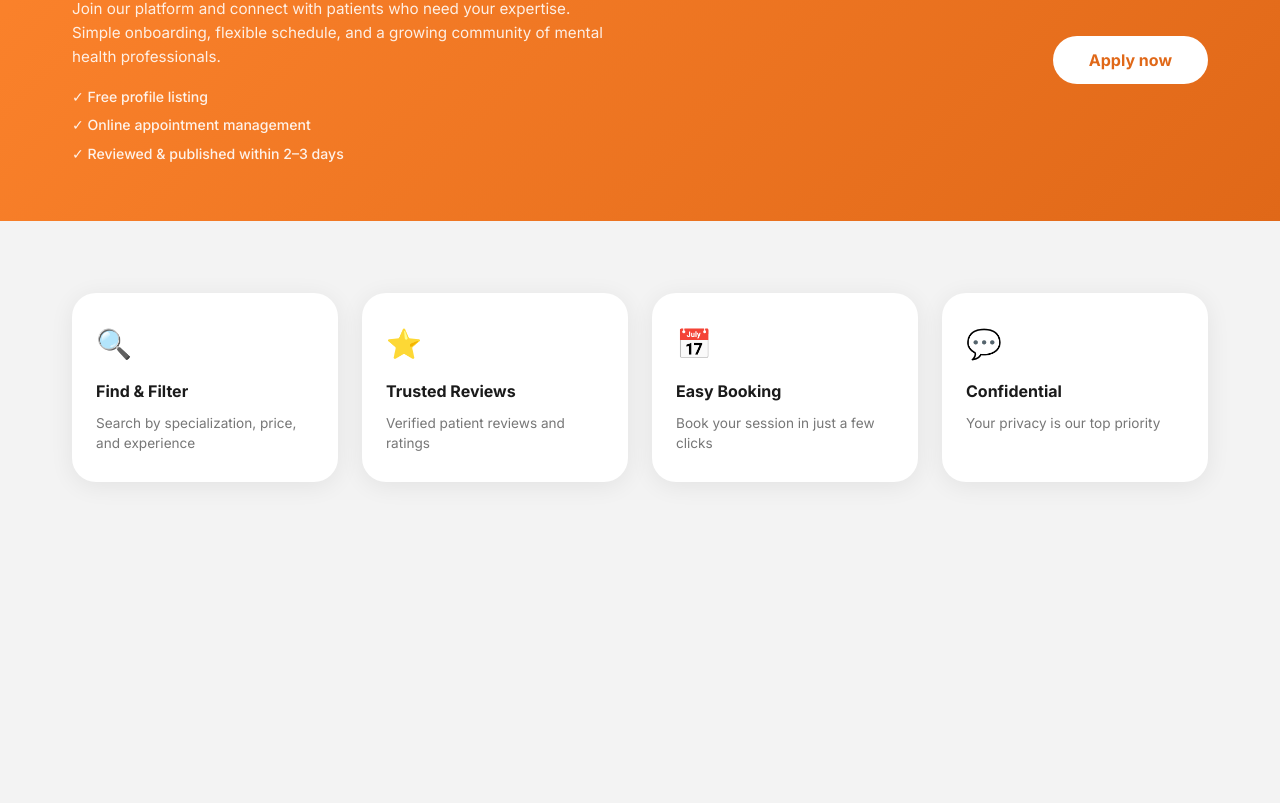
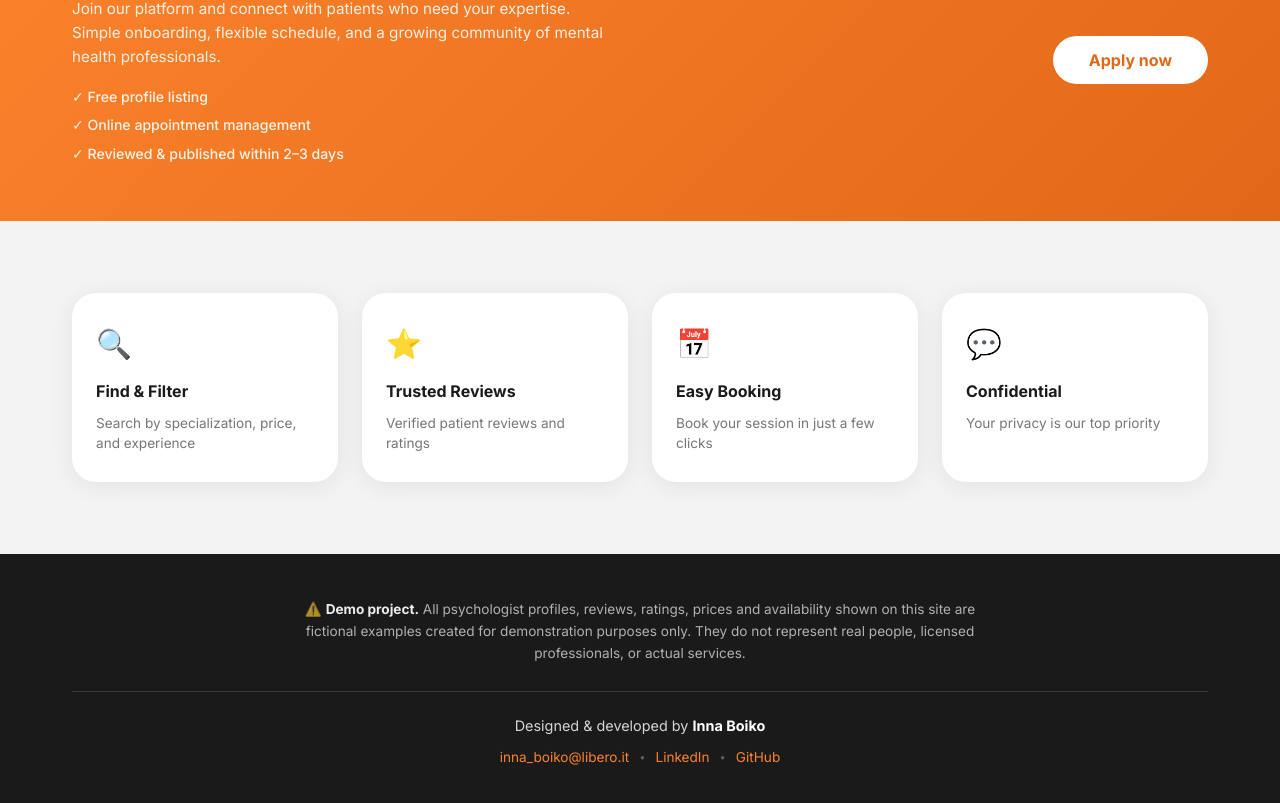
Before and after one commit to InnaIvBoiko/psychologists_services, a React (Vite) app: page / in a window 1280 px wide. Shown: the part 825-1628 px from the top of the page. Before the commit the page ends 1379 px from the top, so only its background shows below. Built offline with nearby package versions, Linux system fonts and the light colour scheme; no server answers.

Commit message:
feat: add global site footer with demo disclaimer and author credits

```diff
--- a/src/App.jsx
+++ b/src/App.jsx
@@ -1,6 +1,7 @@
 import { Routes, Route, Navigate } from 'react-router-dom'
 import { AuthProvider, useAuth } from './context/AuthContext.jsx'
 import Header from './components/Header/Header.jsx'
+import Footer from './components/Footer/Footer.jsx'
 import CookieBanner from './components/CookieBanner/CookieBanner.jsx'
 import HomePage from './pages/HomePage/HomePage.jsx'
 import PsychologistsPage from './pages/PsychologistsPage/PsychologistsPage.jsx'
@@ -33,6 +34,7 @@ function AppRoutes() {
           <Route path="*" element={<NotFoundPage />} />
         </Routes>
       </main>
+      <Footer />
       <CookieBanner />
     </>
   )
--- /dev/null
+++ b/src/components/Footer/Footer.jsx
@@ -0,0 +1,40 @@
+import styles from './Footer.module.css'
+
+export default function Footer() {
+  return (
+    <footer className={styles.footer}>
+      <div className="container">
+        <p className={styles.disclaimer}>
+          ⚠️ <strong>Demo project.</strong> All psychologist profiles, reviews,
+          ratings, prices and availability shown on this site are fictional
+          examples created for demonstration purposes only. They do not
+          represent real people, licensed professionals, or actual services.
+        </p>
+        <div className={styles.footerMeta}>
+          <p className={styles.footerAuthor}>
+            Designed &amp; developed by <strong>Inna Boiko</strong>
+          </p>
+          <div className={styles.footerLinks}>
+            <a href="mailto:inna_boiko@libero.it">inna_boiko@libero.it</a>
+            <span className={styles.footerDot}>•</span>
+            <a
+              href="https://www.linkedin.com/in/inna-boiko"
+              target="_blank"
+              rel="noopener noreferrer"
+            >
+              LinkedIn
+            </a>
+            <span className={styles.footerDot}>•</span>
+            <a
+              href="https://github.com/InnaIvBoiko"
+              target="_blank"
+              rel="noopener noreferrer"
+            >
+              GitHub
+            </a>
+          </div>
+        </div>
+      </div>
+    </footer>
+  )
+}
--- /dev/null
+++ b/src/components/Footer/Footer.module.css
@@ -0,0 +1,62 @@
+.footer {
+  background: var(--color-text-main);
+  padding: 44px 0;
+}
+
+.disclaimer {
+  font-size: 0.85rem;
+  line-height: 1.65;
+  color: rgba(255, 255, 255, 0.66);
+  max-width: 720px;
+  margin: 0 auto 26px;
+  text-align: center;
+}
+
+.disclaimer strong {
+  color: rgba(255, 255, 255, 0.92);
+  font-weight: 700;
+}
+
+.footerMeta {
+  display: flex;
+  flex-direction: column;
+  align-items: center;
+  gap: 10px;
+  padding-top: 22px;
+  border-top: 1px solid rgba(255, 255, 255, 0.12);
+}
+
+.footerAuthor {
+  font-size: 0.9rem;
+  color: rgba(255, 255, 255, 0.82);
+}
+
+.footerAuthor strong {
+  color: #fff;
+  font-weight: 700;
+}
+
+.footerLinks {
+  display: flex;
+  align-items: center;
+  gap: 10px;
+  flex-wrap: wrap;
+  justify-content: center;
+}
+
+.footerLinks a {
+  font-size: 0.85rem;
+  color: var(--color-primary);
+  text-decoration: none;
+  transition: color var(--transition);
+}
+
+.footerLinks a:hover {
+  color: #fff;
+  text-decoration: underline;
+}
+
+.footerDot {
+  color: rgba(255, 255, 255, 0.3);
+  font-size: 0.7rem;
+}
```
Also changed, not shown: src/pages/HomePage/HomePage.module.css (line endings or trailing spaces).
